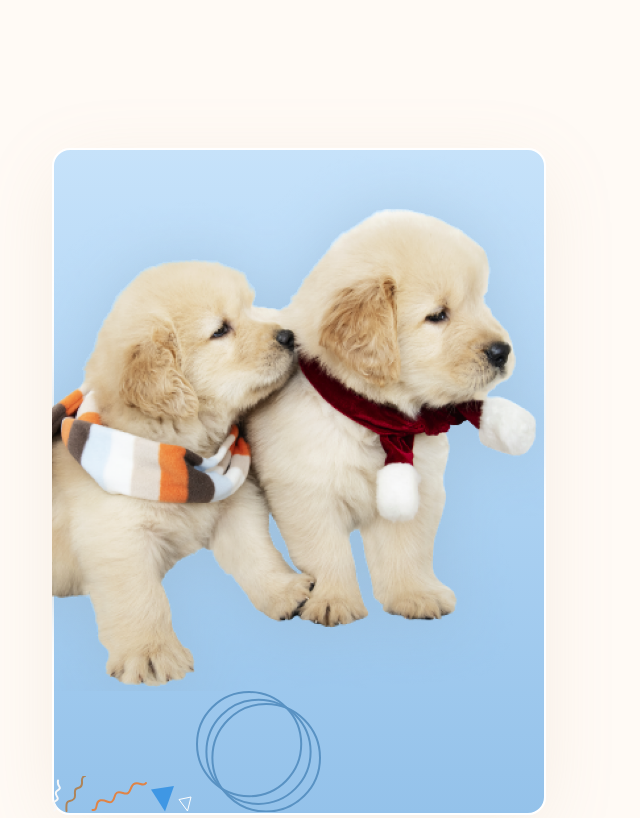
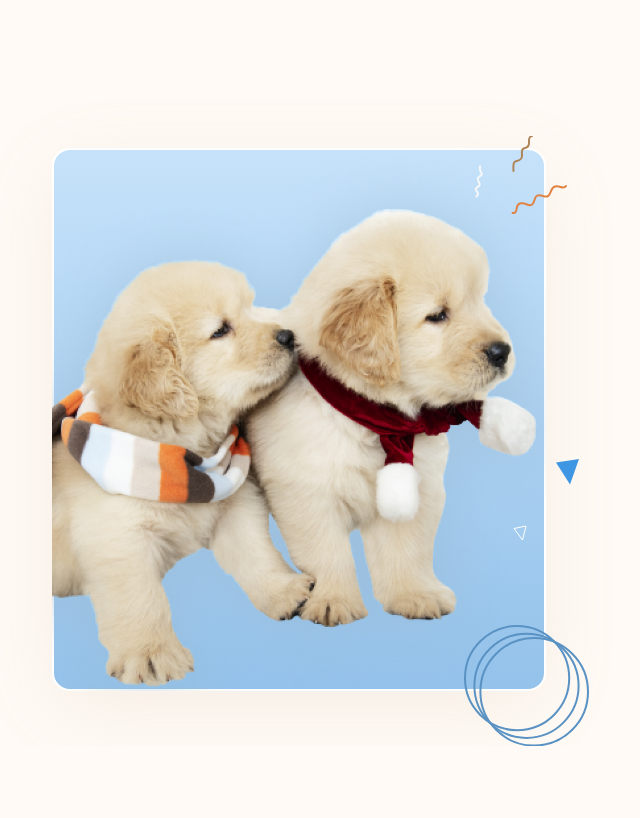
Before and after one commit to dunglh-it/f8-project-06, a plain HTML site: page index.html in a window 1280 px wide. Shown: the part 1441-2259 px from the top of the page, without its empty margins (3-643 px from the left). After the commit the page ends 2187 px from the top, so only its background shows below. Drawn offline with Linux system fonts and the light colour scheme.

Commit message:
Create about__media for About #2

```diff
--- a/assets/css/style.css
+++ b/assets/css/style.css
@@ -444,3 +444,32 @@ a {
 .about__img--bottom {
     width: 100%;
 }
+
+.about__img-decor {
+    position: absolute;
+}
+
+.about__img-decor:nth-child(1) {
+    top: 13px;
+    right: 63px;
+}
+.about__img-decor:nth-child(2) {
+    top: -16px;
+    right: 13px;
+}
+.about__img-decor:nth-child(3) {
+    top: 33px;
+    right: -21px;
+}
+.about__img-decor:nth-child(4) {
+    right: -33px;
+    bottom: 206px;
+}
+.about__img-decor:nth-child(5) {
+    right: 19px;
+    bottom: 150px;
+}
+.about__img-decor:nth-child(6) {
+    right: -43px;
+    bottom: -55px;
+}
```
